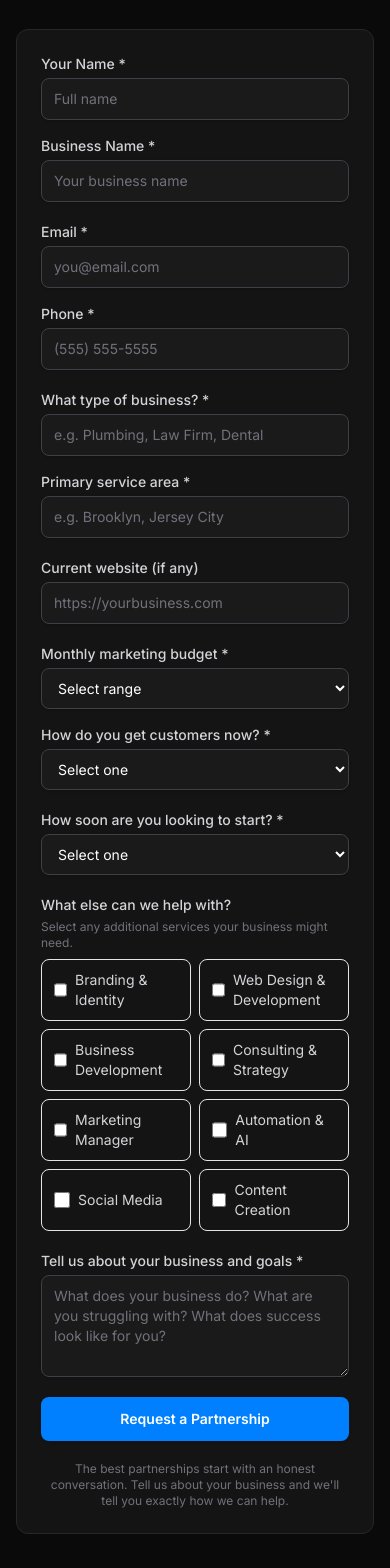
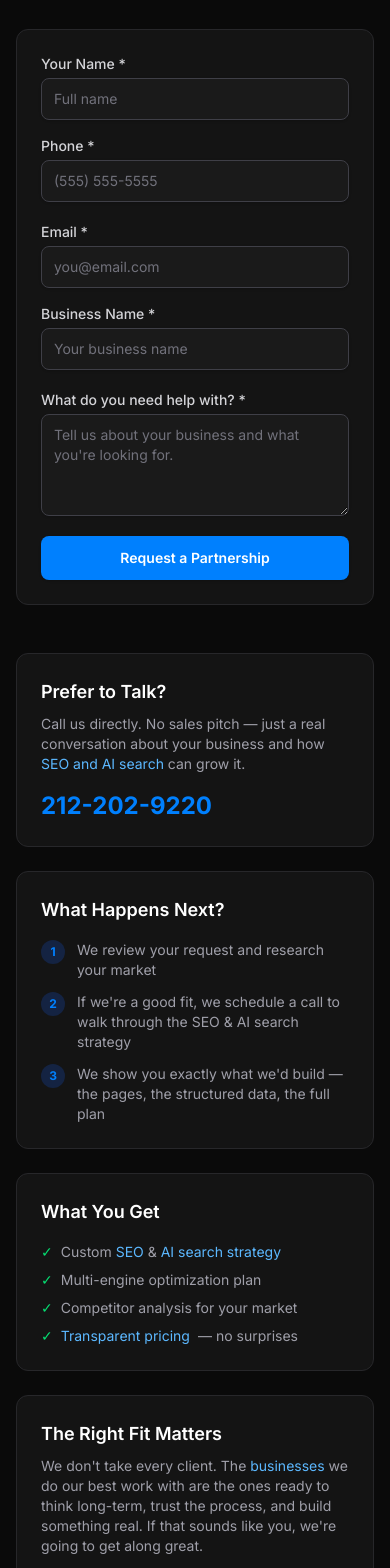
Before and after one commit to thenewyorkcityseo-dotcom/new, a Next.js app: page /partnership-request-form in a window 390 px wide. Shown: the part 420-1988 px from the top of the page. Built offline with nearby package versions, Linux system fonts and the light colour scheme.

Commit message:
refactor: shorten partnership form to 5 fields
Reduce from 15 fields to name, phone, email, business name, message.
Hidden inputs preserve API payload shape.

```diff
--- a/src/components/ContactForm.tsx
+++ b/src/components/ContactForm.tsx
@@ -146,8 +146,8 @@ export default function ContactForm({
           <input type="text" id="name" name="name" required className={inputClass} placeholder="Full name" />
         </div>
         <div>
-          <label htmlFor="businessName" className={labelClass}>Business Name *</label>
-          <input type="text" id="businessName" name="businessName" required className={inputClass} placeholder="Your business name" />
+          <label htmlFor="phone" className={labelClass}>Phone *</label>
+          <input type="tel" id="phone" name="phone" required className={inputClass} placeholder="(555) 555-5555" />
         </div>
       </div>
 
@@ -157,97 +157,21 @@ export default function ContactForm({
           <input type="email" id="email" name="email" required className={inputClass} placeholder="you@email.com" />
         </div>
         <div>
-          <label htmlFor="phone" className={labelClass}>Phone *</label>
-          <input type="tel" id="phone" name="phone" required className={inputClass} placeholder="(555) 555-5555" />
+          <label htmlFor="businessName" className={labelClass}>Business Name *</label>
+          <input type="text" id="businessName" name="businessName" required className={inputClass} placeholder="Your business name" />
         </div>
       </div>
 
-      <div className="grid gap-4 md:grid-cols-2">
-        <div>
-          <label htmlFor="service" className={labelClass}>What type of business? *</label>
-          <input type="text" id="service" name="service" required defaultValue={service || ""} className={inputClass} placeholder="e.g. Plumbing, Law Firm, Dental" />
-        </div>
-        <div>
-          <label htmlFor="location" className={labelClass}>Primary service area *</label>
-          <input type="text" id="location" name="location" required defaultValue={neighborhood || ""} className={inputClass} placeholder="e.g. Brooklyn, Jersey City" />
-        </div>
-      </div>
+      <input type="hidden" name="service" value={service || ""} />
+      <input type="hidden" name="location" value={neighborhood || ""} />
+      <input type="hidden" name="website" value="" />
+      <input type="hidden" name="monthlyBudget" value="" />
+      <input type="hidden" name="currentMarketing" value="" />
+      <input type="hidden" name="timeline" value="" />
 
       <div>
-        <label htmlFor="website" className={labelClass}>Current website (if any)</label>
-        <input type="url" id="website" name="website" className={inputClass} placeholder="https://yourbusiness.com" />
-      </div>
-
-      <div className="grid gap-4 md:grid-cols-2">
-        <div>
-          <label htmlFor="monthlyBudget" className={labelClass}>Monthly marketing budget *</label>
-          <select id="monthlyBudget" name="monthlyBudget" required className={selectClass}>
-            <option value="">Select range</option>
-            <option value="under-1000">Under $1,000</option>
-            <option value="1000-2500">$1,000 - $2,500</option>
-            <option value="2500-5000">$2,500 - $5,000</option>
-            <option value="5000-10000">$5,000 - $10,000</option>
-            <option value="10000+">$10,000+</option>
-          </select>
-        </div>
-        <div>
-          <label htmlFor="currentMarketing" className={labelClass}>How do you get customers now? *</label>
-          <select id="currentMarketing" name="currentMarketing" required className={selectClass}>
-            <option value="">Select one</option>
-            <option value="google-ads">Google Ads</option>
-            <option value="social-ads">Social Media Ads</option>
-            <option value="word-of-mouth">Word of Mouth / Referrals</option>
-            <option value="seo">Already doing SEO</option>
-            <option value="directories">Yelp / Thumbtack / Directories</option>
-            <option value="nothing">Not much right now</option>
-            <option value="mix">Mix of everything</option>
-          </select>
-        </div>
-      </div>
-
-      <div>
-        <label htmlFor="timeline" className={labelClass}>How soon are you looking to start? *</label>
-        <select id="timeline" name="timeline" required className={selectClass}>
-          <option value="">Select one</option>
-          <option value="asap">Immediately</option>
-          <option value="1-month">Within a month</option>
-          <option value="2-3-months">2-3 months</option>
-          <option value="just-exploring">Just exploring options</option>
-        </select>
-      </div>
-
-      <div>
-        <label className={labelClass}>What else can we help with?</label>
-        <p className={`mt-1 text-xs ${dark ? "text-zinc-500" : "text-zinc-500"}`}>Select any additional services your business might need.</p>
-        <div className="mt-2 grid grid-cols-2 gap-2">
-          {[
-            "Branding & Identity",
-            "Web Design & Development",
-            "Business Development",
-            "Consulting & Strategy",
-            "Marketing Manager",
-            "Automation & AI",
-            "Social Media",
-            "Content Creation",
-          ].map((svc) => (
-            <label
-              key={svc}
-              className={`flex items-center gap-2 rounded-lg border px-3 py-2.5 text-sm cursor-pointer ${
-                dark
-                  ? "border-zinc-700 text-zinc-300 hover:border-[#0080FE] hover:bg-zinc-800 has-[:checked]:border-[#0080FE] has-[:checked]:bg-zinc-800"
-                  : "border-zinc-200 text-zinc-700 hover:border-blue-300 hover:bg-blue-50 has-[:checked]:border-[#0080FE] has-[:checked]:bg-blue-50"
-              }`}
-            >
-              <input type="checkbox" name="additionalServices" value={svc} className="h-4 w-4 rounded border-zinc-300 text-[#0080FE] focus:ring-[#0080FE]" />
-              {svc}
-            </label>
-          ))}
-        </div>
-      </div>
-
-      <div>
-        <label htmlFor="message" className={labelClass}>Tell us about your business and goals *</label>
-        <textarea id="message" name="message" required rows={4} className={inputClass} placeholder="What does your business do? What are you struggling with? What does success look like for you?" />
+        <label htmlFor="message" className={labelClass}>What do you need help with? *</label>
+        <textarea id="message" name="message" required rows={4} className={inputClass} placeholder="Tell us about your business and what you're looking for." />
       </div>
 
       <button
@@ -258,11 +182,6 @@ export default function ContactForm({
         {status === "sending" ? "Submitting..." : "Request a Partnership"}
       </button>
 
-      <p className={`text-center text-xs ${dark ? "text-zinc-500" : "text-zinc-500"}`}>
-        The best partnerships start with an honest conversation. Tell us
-        about your business and we&apos;ll tell you exactly how we can help.
-      </p>
-
       {status === "error" && (
         <p className={`text-center text-sm ${dark ? "text-red-400" : "text-red-600"}`}>
           Something went wrong. Please try again or call us directly.
```
